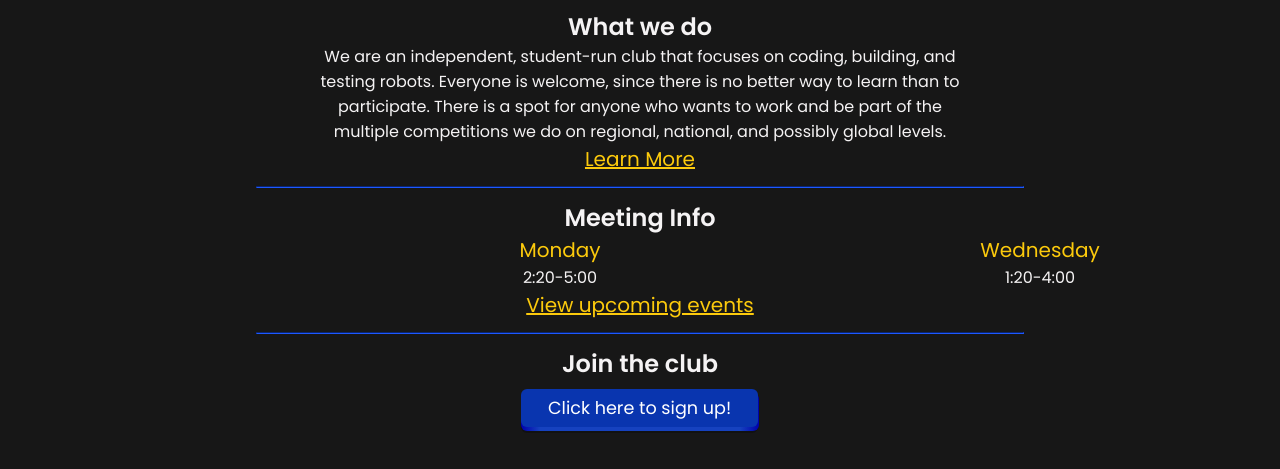
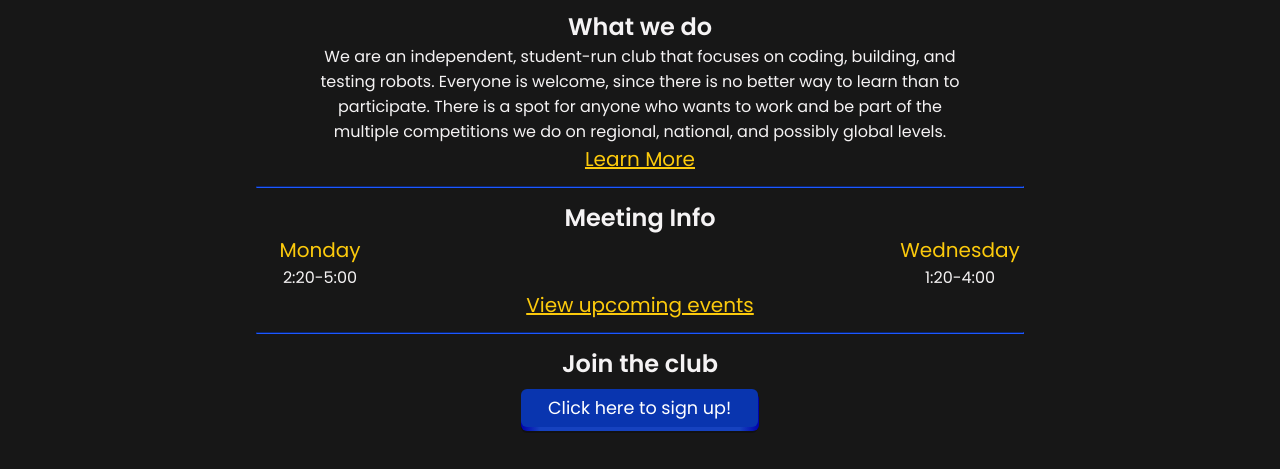
Before and after one commit to Its-Tachanks/Lyman-Robotics-Website, a React app: page / in a window 1280 px wide. Shown: the part 85-554 px from the top of the page. Built offline with nearby package versions, Linux system fonts and the light colour scheme; some packages are replaced by stand-ins of ours.

Commit message:
Update Meetings.css

```diff
--- a/src/Components/Meetings/Meetings.css
+++ b/src/Components/Meetings/Meetings.css
@@ -1,5 +1,8 @@
 .MeetingRow {
 	display: flex;
+	width: 100%;
+	align-items: center;
+	justify-content: center;
 }
 
 .MeetingsColumn {
@@ -18,7 +21,7 @@
 		font-size: 20px;
 	}
 }
-
+/*
 @media only screen and (min-width: 768px) {
 	#Meet1 {
 		margin-left: 25%;
@@ -26,4 +29,4 @@
 	#Meet3 {
 		margin-right: 25%;
 	}
-}
+} */
```
